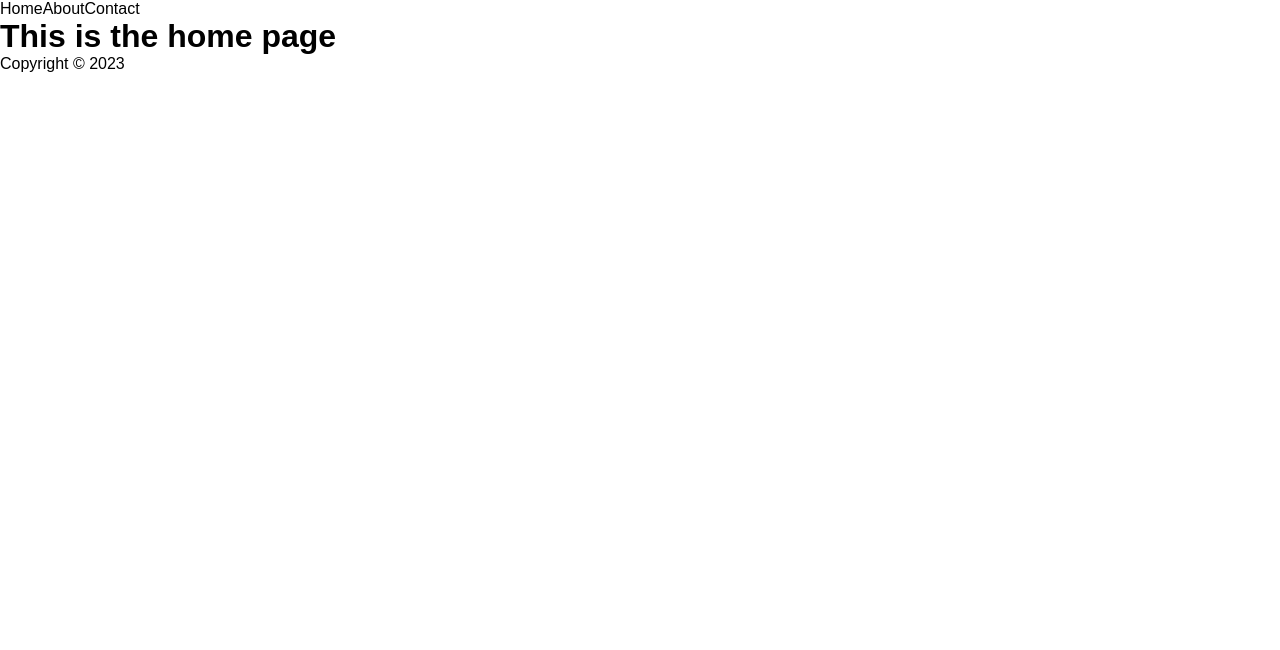
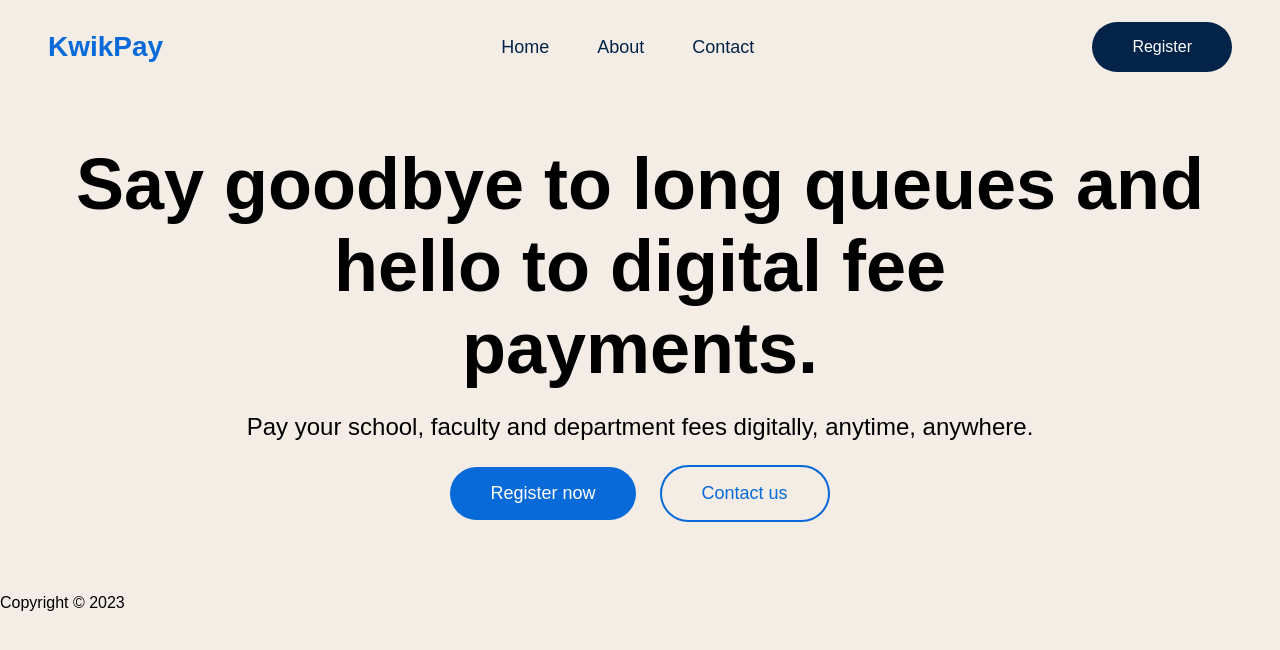
Before and after one commit to Zorftstech/kwikpay-frontend, a Next.js app: page / in a window 1280 px wide. Shown: the top 650 px of the page. Built offline with nearby package versions, Linux system fonts and the light colour scheme; a web font is replaced by a local one.

Commit message:
updated about us section

```diff
--- a/package.json
+++ b/package.json
@@ -16,7 +16,8 @@
     "framer-motion": "^10.16.4",
     "next": "14.0.1",
     "react": "^18",
-    "react-dom": "^18"
+    "react-dom": "^18",
+    "styled-components": "^6.1.1"
   },
   "devDependencies": {
     "@types/node": "^20",
--- /dev/null
+++ b/public/assets/index.js
@@ -0,0 +1,5 @@
+import logo from './Logo.svg';
+
+export {
+  logo,
+};
--- /dev/null
+++ b/public/assets/type.ts
@@ -0,0 +1,3 @@
+export interface Image {
+    src: string;
+}
--- a/src/app/globals.css
+++ b/src/app/globals.css
@@ -8,6 +8,7 @@
 
 html,
 body {
+  background-color: #F3EDE6;
   max-width: 100vw;
   overflow-x: hidden;
   font-family: 'Sofia Sans', sans-serif;
--- a/src/app/layout.tsx
+++ b/src/app/layout.tsx
@@ -4,7 +4,7 @@ import './globals.css'
 
 export const metadata: Metadata = {
   title: 'KwikPay',
-  description: "Say goodbye to the hassle of cash and checks. With KwikPay, you can make payments and transfer funds with a few simple taps on your device, whether you're at the store, dining out, or sending money to a friend. Our app is designed to work everywhere you go.",
+  description: "Say goodbye to long queues and hello to digital fee payments, Pay your school fees digitally, anytime, anywhere.",
 }
 
 export default function RootLayout({
--- a/src/app/page.tsx
+++ b/src/app/page.tsx
@@ -1,10 +1,23 @@
 // pages/index.tsx
+"use client"
 import Layout from "@/components/layout/layout";
+import { Container, Heading, Flex, Text } from '@chakra-ui/react'
+import { Button, Contact } from "@/styles/home.style";
 
 const IndexPage: React.FC = () => {
   return (
     <Layout>
-      <h1>This is the home page</h1>
+      <Container maxW='md' py='3rem' px='4rem'>
+        <Heading textAlign='center' fontSize='72px' fontWeight='600'>Say goodbye to long queues and hello to digital fee <br></br>payments.</Heading>
+
+        <Text textAlign='center' fontSize='24px' mt='1.5rem'>Pay your school, faculty and department fees digitally, anytime, anywhere.</Text>
+
+        <Flex justify='center' align='center' my='1.5rem' gap='1.5rem'>
+          <Button>Register now</Button>
+          <Contact>Contact us</Contact>
+        </Flex>
+
+      </Container>
     </Layout>
   );
 };
--- a/src/components/navbar/index.tsx
+++ b/src/components/navbar/index.tsx
@@ -1,14 +1,34 @@
+"use client"
 import React from "react";
+import { Logo, Wrapper, NavLinks, Button } from "@/styles/navbar.style";
+import {logo} from '../../../public/assets/index'
+import { Image } from '@chakra-ui/react'
 
 interface NavbarProps {}
 
 const Navbar: React.FC<NavbarProps> = () => {
+
   return (
-    <nav className="navbar">
-      <a href="/">Home</a>
-      <a href="/about">About</a>
-      <a href="/contact">Contact</a>
-    </nav>
+    <Wrapper suppressHydrationWarning>
+      <Logo>
+        KwikPay
+      </Logo>
+      <NavLinks>
+        <li>
+          <a href="/">Home</a>
+        </li>
+        <li>
+          <a href="/about">About</a>
+        </li>
+        <li>
+          <a href="/contact">Contact</a>
+        </li>
+      </NavLinks>
+
+      <Button>
+        Register
+      </Button>
+    </Wrapper>
   );
 };
 
--- /dev/null
+++ b/src/styles/home.style.ts
@@ -0,0 +1,43 @@
+import { styled } from "styled-components";
+import { colors } from "./theme";
+
+export interface ButtonProps {
+    className?: string;
+}
+export interface ContactProps {
+    className?: string;
+}
+
+const Button = styled.a<ButtonProps>`
+    background: ${colors.primaryColor};
+    color: ${colors.lightColor};
+
+    font-size: 18px;
+
+    padding: 1rem 2.5rem;
+    border-radius: 30px;
+    cursor: pointer;
+
+    &:hover {
+        opacity: .9;
+    }
+`;
+
+const Contact = styled.a<ContactProps>`
+    background: transparent;
+    color: ${colors.primaryColor};
+
+    font-size: 18px;
+
+    padding: 1rem 2.5rem;
+    border: 2px solid ${colors.primaryColor};
+    border-radius: 30px;
+    cursor: pointer;
+
+    &:hover {
+        background: ${colors.primaryColor};
+        color: ${colors.lightColor};
+    }
+`;
+
+export { Button, Contact };
--- /dev/null
+++ b/src/styles/navbar.style.ts
@@ -0,0 +1,65 @@
+import { styled } from "styled-components";
+import { colors } from "./theme";
+
+export interface WrapperProps {
+  className?: string;
+}
+export interface LogoProps {
+  className?: string;
+}
+
+export interface NavLinksProps {
+    className?: string;
+}
+
+export interface ButtonProps {
+    className?: string;
+}
+
+const Wrapper = styled.nav<WrapperProps>`
+  width: 100%;
+  padding: 1.4rem 3rem;
+  display: flex;
+  justify-content: space-between;
+  align-items: center;
+  cursor: pointer;
+
+  @media (max-width: 992px) {
+    display: none !important;
+  }
+`;
+
+const Logo = styled.div<LogoProps>`
+  display: flex;
+  justify-content: center;
+  align-items: center;
+
+  font-size: 28px;
+  font-weight: 600;
+  color: ${colors.primaryColor};
+`;
+
+const NavLinks = styled.ul<NavLinksProps>`
+    display: flex;
+    justify-content: center;
+    align: center;
+
+    list-style: none;
+    li {
+        font-size: 18px;
+        color: ${colors.darkColor};
+        padding: 0 1.5rem;
+
+    }
+`;
+
+const Button = styled.a<ButtonProps>`
+    background: ${colors.darkColor};
+    color: ${colors.lightColor};
+
+    padding: 1rem 2.5rem;
+    border-radius: 25px;
+
+`;
+
+export { Wrapper, Logo, NavLinks, Button };
--- /dev/null
+++ b/src/styles/theme.ts
@@ -0,0 +1,39 @@
+export interface Sizes {
+    wrapperWidth: string;
+  }
+
+  export interface Breakpoints {
+    lg: string;
+    md: string;
+    sm: string;
+    xs: string;
+  }
+
+  export interface Colors {
+    primaryColor: string;
+    textColor: string;
+    darkColor: string;
+    bgColor: string;
+    lightColor: string;
+  }
+
+  export const sizes: Sizes = {
+    wrapperWidth: '1128px',
+  };
+
+  export const breakpoints: Breakpoints = {
+    lg: '@media screen and (max-width: 1000px)',
+    md: '@media screen and (max-width: 700px)',
+    sm: '@media screen and (max-width: 500px)',
+    xs: '@media screen and (max-width: 250px)',
+  };
+
+  export const colors: Colors = {
+    primaryColor: '#086AD8',
+    textColor: '#032348',
+    darkColor: '#032348',
+    bgColor: '#FFF9E9',
+    lightColor: '#fff',
+  };
+
+  // #F3EDE6
```
Also changed, not shown: 1 other file (tests, documents, lock files or other folders).
